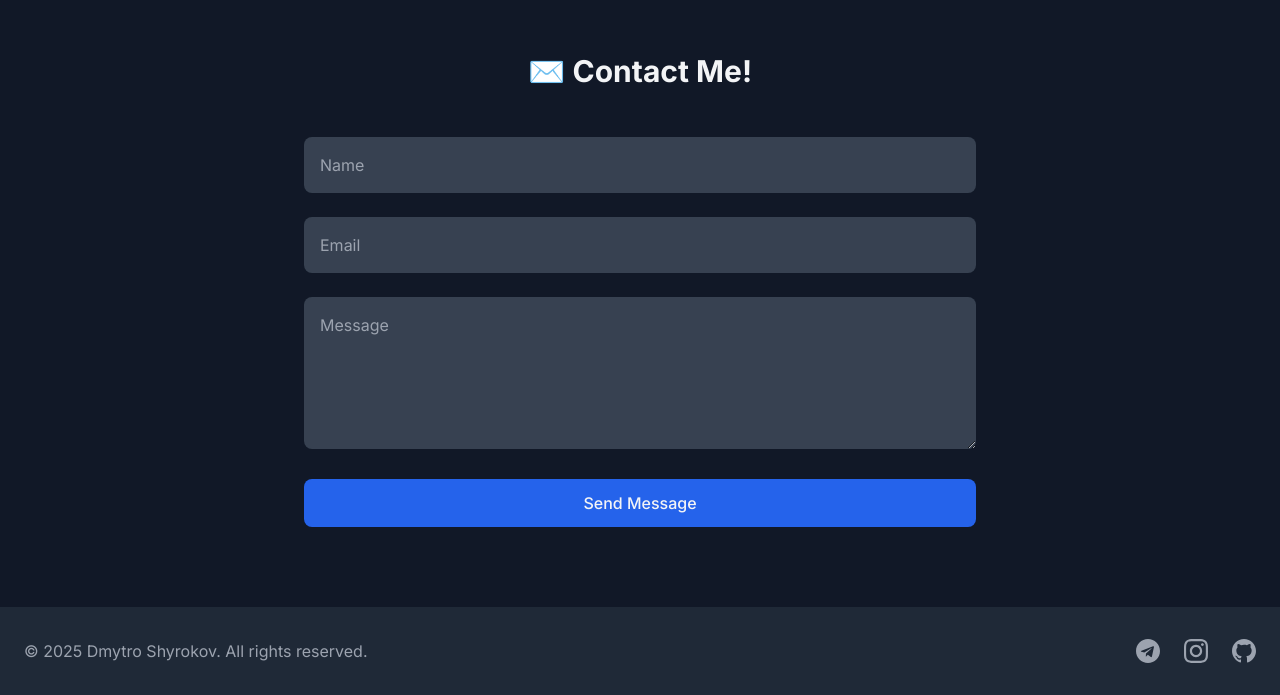
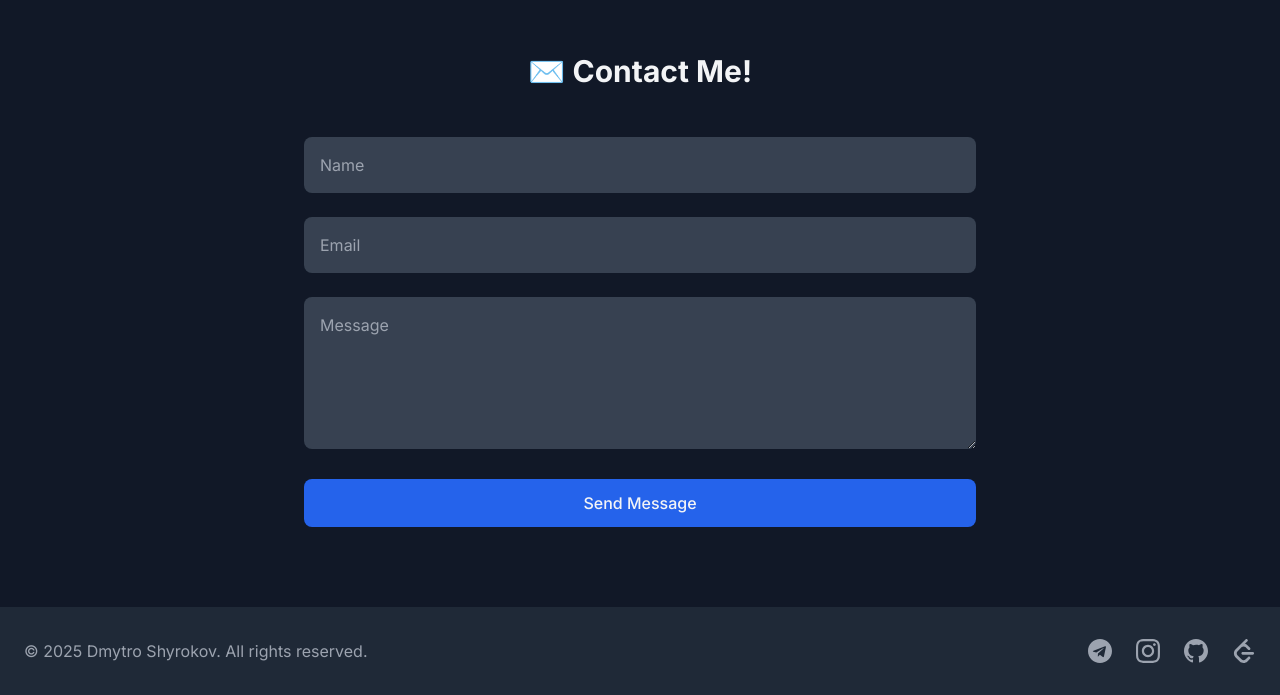
Before and after one commit to youngling-coder/yc-web, an Astro site: page / in a window 1280 px wide. Shown: the part 2237-2932 px from the top of the page. Built offline with nearby package versions, Linux system fonts and the light colour scheme; Astro itself is replaced by a stand-in of ours; no server answers.

Commit message:
add leetcode link to footer

```diff
--- a/src/components/Footer.astro
+++ b/src/components/Footer.astro
@@ -20,6 +20,13 @@ const socialLinks = [
     icon: `<svg class="w-6 h-6" fill="currentColor" viewBox="0 0 24 24">
             <path d="M12 0C5.373 0 0 5.373 0 12c0 5.302 3.438 9.8 8.207 11.387.6.113.793-.261.793-.577v-2.234c-3.338.726-4.033-1.416-4.033-1.416-.546-1.387-1.333-1.756-1.333-1.756-1.089-.745.083-.729.083-.729 1.205.084 1.839 1.237 1.839 1.237 1.07 1.834 2.807 1.304 3.492.997.107-.775.418-1.305.762-1.604-2.665-.305-5.467-1.334-5.467-5.931 0-1.311.469-2.381 1.236-3.221-.124-.303-.535-1.524.117-3.176 0 0 1.008-.322 3.301 1.23A11.509 11.509 0 0112 5.803c1.02.005 2.047.138 3.006.404 2.291-1.552 3.297-1.23 3.297-1.23.653 1.653.242 2.874.118 3.176.77.84 1.235 1.911 1.235 3.221 0 4.609-2.807 5.624-5.479 5.921.43.372.823 1.102.823 2.222v3.293c0 .319.192.694.801.576C20.566 21.797 24 17.3 24 12c0-6.627-5.373-12-12-12z"/>
           </svg>`
+  },
+  {
+    name: "GitHub",
+    url: "https://leetcode.com/u/youngling-coder/",
+    icon: `<svg class="w-6 h-6" fill="currentColor" viewBox="0 0 24 24">
+            <path d="M16.102 17.93l-2.697 2.607c-.466.467-1.111.662-1.823.662s-1.357-.195-1.824-.662l-4.332-4.363c-.467-.467-.702-1.15-.702-1.863s.235-1.357.702-1.824l4.319-4.38c.467-.467 1.125-.645 1.837-.645s1.357.195 1.823.662l2.697 2.606c.514.515 1.365.497 1.9-.038.535-.536.553-1.387.039-1.901l-2.609-2.636a5.055 5.055 0 0 0-2.445-1.337l2.467-2.503c.516-.514.498-1.366-.037-1.901-.535-.535-1.387-.552-1.902-.038l-10.1 10.101c-.981.982-1.494 2.337-1.494 3.835 0 1.498.513 2.895 1.494 3.875l4.347 4.361c.981.979 2.337 1.452 3.834 1.452s2.853-.512 3.835-1.494l2.609-2.637c.514-.514.496-1.365-.039-1.9s-1.386-.553-1.899-.039zM20.811 13.01H10.666c-.702 0-1.27.604-1.27 1.346s.568 1.346 1.27 1.346h10.145c.701 0 1.27-.604 1.27-1.346s-.569-1.346-1.27-1.346z"/>
+          </svg>`
   }
 ];
 ---
```
